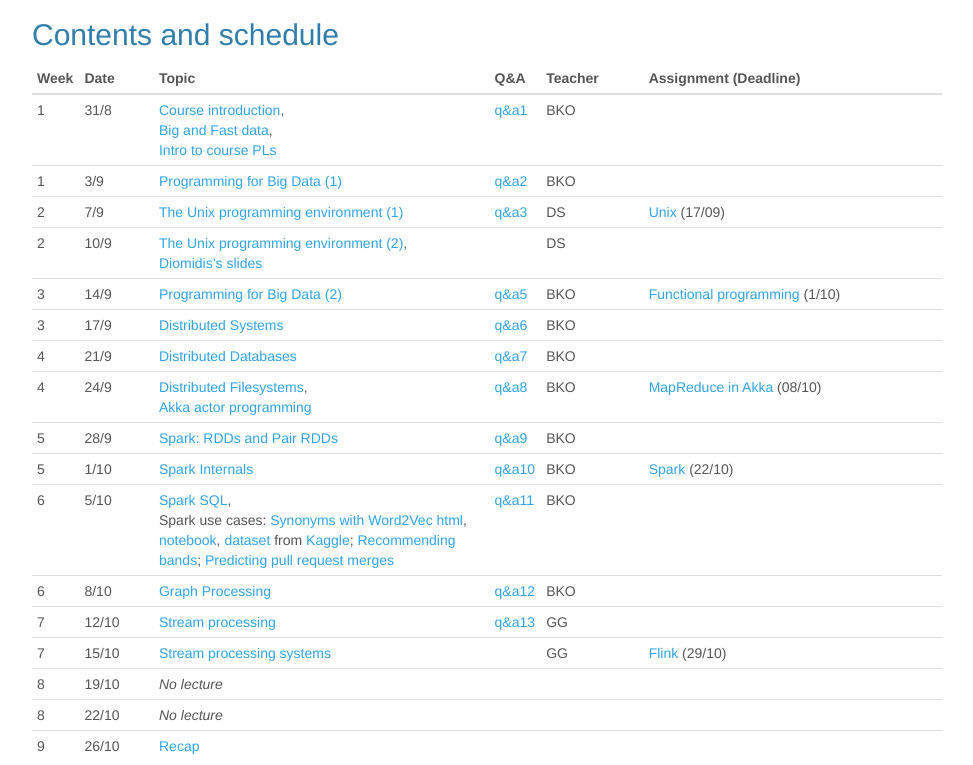
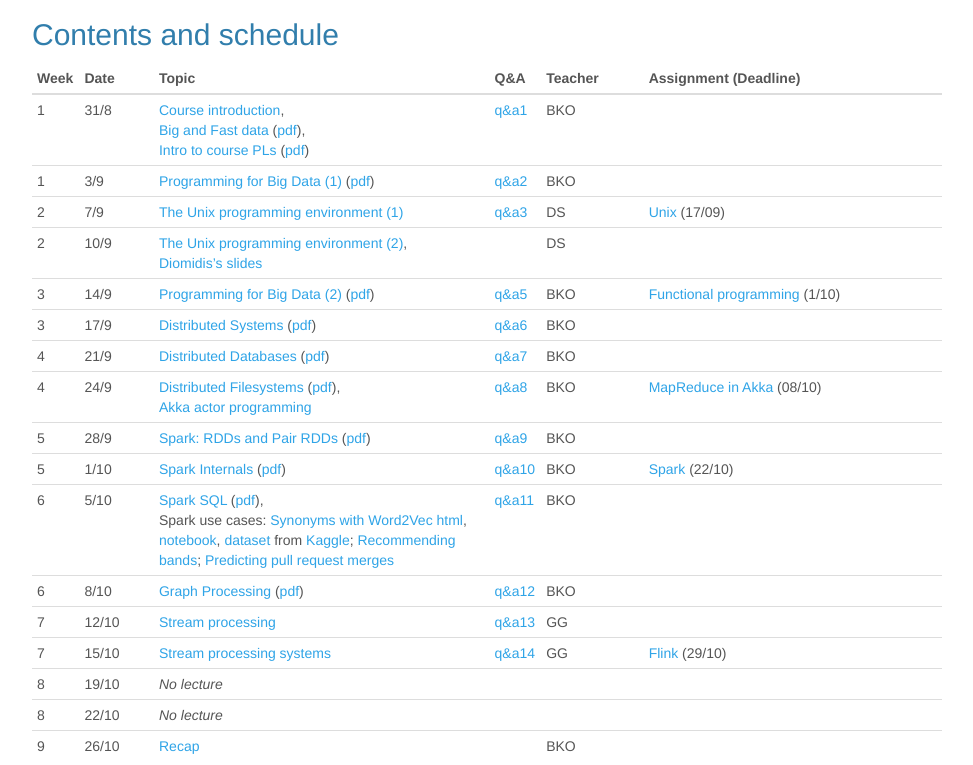
Before and after one commit to burcuku/cse2520-bigdata, a plain HTML site: page index.html in a window 1280 px wide. Shown: the part 797-1562 px from the top of the page, without its empty margins (153-1126 px from the left). Drawn offline with nearby package versions, Linux system fonts and the light colour scheme; some packages are replaced by stand-ins of ours.

Commit message:
Shared pdf slide format of the lecture notes

```diff
--- a/index.html
+++ b/index.html
@@ -257,7 +257,7 @@ summary {
 <tr class="odd">
 <td align="left">1</td>
 <td align="left">31/8</td>
-<td align="left"><a href="course-intro.html">Course introduction</a>, <br /> <a href="big-data.html">Big and Fast data</a>, <br /> <a href="intro-to-langs.html">Intro to course PLs</a></td>
+<td align="left"><a href="course-intro.html">Course introduction</a>, <br /> <a href="big-data.html">Big and Fast data</a> (<a href="https://surfdrive.surf.nl/files/index.php/s/mzbrAUt5fRha8JL">pdf</a>), <br /> <a href="intro-to-langs.html">Intro to course PLs</a> (<a href="https://surfdrive.surf.nl/files/index.php/s/P4grUlFiGzm8OwH">pdf</a>)</td>
 <td><a href="https://surfdrive.surf.nl/files/index.php/s/s080kGukbd1iRWV">q&amp;a1</a></td>
 <td>BKO</td>
 <td></td>
@@ -265,7 +265,7 @@ summary {
 <tr class="even">
 <td align="left">1</td>
 <td align="left">3/9</td>
-<td align="left"><a href="prog-big-data.html">Programming for Big Data (1)</a></td>
+<td align="left"><a href="prog-big-data.html">Programming for Big Data (1)</a> (<a href="https://surfdrive.surf.nl/files/index.php/s/VxaGsLIrv7GAJk8">pdf</a>)</td>
 <td><a href="https://surfdrive.surf.nl/files/index.php/s/XIKMv2u77CPHi6m">q&amp;a2</a></td>
 <td>BKO</td>
 <td></td>
@@ -289,7 +289,7 @@ summary {
 <tr class="odd">
 <td align="left">3</td>
 <td align="left">14/9</td>
-<td align="left"><a href="prog-big-data.html">Programming for Big Data (2)</a></td>
+<td align="left"><a href="prog-big-data.html">Programming for Big Data (2)</a> (<a href="https://surfdrive.surf.nl/files/index.php/s/VxaGsLIrv7GAJk8">pdf</a>)</td>
 <td><a href="https://surfdrive.surf.nl/files/index.php/s/qEiZ2cBxotPX0So">q&amp;a5</a></td>
 <td>BKO</td>
 <td><a href="https://brightspace.tudelft.nl/d2l/le/content/399744/viewContent/2324723/View">Functional programming</a> (1/10)</td>
@@ -297,7 +297,7 @@ summary {
 <tr class="even">
 <td align="left">3</td>
 <td align="left">17/9</td>
-<td align="left"><a href="dist-systems.html">Distributed Systems</a></td>
+<td align="left"><a href="dist-systems.html">Distributed Systems</a> (<a href="https://surfdrive.surf.nl/files/index.php/s/ZXT80kRC5eDQ8MU">pdf</a>)</td>
 <td><a href="https://surfdrive.surf.nl/files/index.php/s/QlFGXNA9vKHWnjH">q&amp;a6</a></td>
 <td>BKO</td>
 <td></td>
@@ -305,7 +305,7 @@ summary {
 <tr class="odd">
 <td align="left">4</td>
 <td align="left">21/9</td>
-<td align="left"><a href="dist-databases.html">Distributed Databases</a></td>
+<td align="left"><a href="dist-databases.html">Distributed Databases</a> (<a href="https://surfdrive.surf.nl/files/index.php/s/57IBLloiBI7CltA">pdf</a>)</td>
 <td><a href="https://surfdrive.surf.nl/files/index.php/s/VUQvrDUK3Pg6Sy4">q&amp;a7</a></td>
 <td>BKO</td>
 <td></td>
@@ -313,7 +313,7 @@ summary {
 <tr class="even">
 <td align="left">4</td>
 <td align="left">24/9</td>
-<td align="left"><a href="dist-fs.html">Distributed Filesystems</a>, <br /> <a href="https://surfdrive.surf.nl/files/index.php/s/j37dH6NedY1DWRV">Akka actor programming</a></td>
+<td align="left"><a href="dist-fs.html">Distributed Filesystems</a> (<a href="https://surfdrive.surf.nl/files/index.php/s/c3LFmYCvnmLD4rv">pdf</a>), <br /> <a href="https://surfdrive.surf.nl/files/index.php/s/j37dH6NedY1DWRV">Akka actor programming</a></td>
 <td><a href="https://surfdrive.surf.nl/files/index.php/s/cToln0QsENVTXVR">q&amp;a8</a></td>
 <td>BKO</td>
 <td><a href="https://brightspace.tudelft.nl/d2l/le/content/399744/viewContent/2324733/View">MapReduce in Akka</a> (08/10)</td>
@@ -321,7 +321,7 @@ summary {
 <tr class="odd">
 <td align="left">5</td>
 <td align="left">28/9</td>
-<td align="left"><a href="spark.html">Spark: RDDs and Pair RDDs</a></td>
+<td align="left"><a href="spark.html">Spark: RDDs and Pair RDDs</a> (<a href="https://surfdrive.surf.nl/files/index.php/s/FS63l8NXWeuZicC">pdf</a>)</td>
 <td><a href="https://surfdrive.surf.nl/files/index.php/s/tum5OpBUFtFSjQ3">q&amp;a9</a></td>
 <td>BKO</td>
 <td></td>
@@ -329,7 +329,7 @@ summary {
 <tr class="even">
 <td align="left">5</td>
 <td align="left">1/10</td>
-<td align="left"><a href="spark.html">Spark Internals</a></td>
+<td align="left"><a href="spark.html">Spark Internals</a> (<a href="https://surfdrive.surf.nl/files/index.php/s/SlwKdRaEtDwZkkF">pdf</a>)</td>
 <td><a href="https://surfdrive.surf.nl/files/index.php/s/B5CUpzwKYbHZqIX">q&amp;a10</a></td>
 <td>BKO</td>
 <td><a href="https://brightspace.tudelft.nl/d2l/le/content/399744/viewContent/2324725/View">Spark</a> (22/10)</td>
@@ -337,7 +337,7 @@ summary {
 <tr class="odd">
 <td align="left">6</td>
 <td align="left">5/10</td>
-<td align="left"><a href="spark-datasets.html">Spark SQL</a>, <br /> Spark use cases: <a href="term-rel-word2vec.html">Synonyms with Word2Vec html</a>, <a href="term-rel-word2vec.ipynb">notebook</a>, <a href="https://surfdrive.surf.nl/files/index.php/s/vpmiiKLzXQmOigH">dataset</a> from <a href="https://www.kaggle.com/c/word2vec-nlp-tutorial/data">Kaggle</a>; <a href="https://gousios.org/courses/bigdata/audioscrobbler.html">Recommending bands</a>; <a href="https://gousios.org/courses/bigdata/pullreqs.html">Predicting pull request merges</a></td>
+<td align="left"><a href="spark-datasets.html">Spark SQL</a> (<a href="https://surfdrive.surf.nl/files/index.php/s/UQXTmTK19hcp0Us">pdf</a>), <br /> Spark use cases: <a href="term-rel-word2vec.html">Synonyms with Word2Vec html</a>, <a href="term-rel-word2vec.ipynb">notebook</a>, <a href="https://surfdrive.surf.nl/files/index.php/s/vpmiiKLzXQmOigH">dataset</a> from <a href="https://www.kaggle.com/c/word2vec-nlp-tutorial/data">Kaggle</a>; <a href="https://gousios.org/courses/bigdata/audioscrobbler.html">Recommending bands</a>; <a href="https://gousios.org/courses/bigdata/pullreqs.html">Predicting pull request merges</a></td>
 <td><a href="https://surfdrive.surf.nl/files/index.php/s/ROeUpEyQZOXqhsI">q&amp;a11</a></td>
 <td>BKO</td>
 <td></td>
@@ -345,7 +345,7 @@ summary {
 <tr class="even">
 <td align="left">6</td>
 <td align="left">8/10</td>
-<td align="left"><a href="graphs.html">Graph Processing</a></td>
+<td align="left"><a href="graphs.html">Graph Processing</a> (<a href="https://surfdrive.surf.nl/files/index.php/s/0MmiYIQpURHylAz">pdf</a>)</td>
 <td><a href="https://surfdrive.surf.nl/files/index.php/s/txJEgv0LY4dfii5">q&amp;a12</a></td>
 <td>BKO</td>
 <td></td>
@@ -362,7 +362,7 @@ summary {
 <td align="left">7</td>
 <td align="left">15/10</td>
 <td align="left"><a href="streaming.html">Stream processing systems</a></td>
-<td></td>
+<td><a href="https://surfdrive.surf.nl/files/index.php/s/8R8t8m55yAjbQLV">q&amp;a14</a></td>
 <td>GG</td>
 <td><a href="https://brightspace.tudelft.nl/d2l/le/content/399744/viewContent/2324726/View">Flink</a> (29/10)</td>
 </tr>
@@ -387,7 +387,7 @@ summary {
 <td align="left">26/10</td>
 <td align="left"><a href="recap.html">Recap</a> <!--, [Answers to recap questions](https://docs.google.com/document/d/1BpVzfK1AfAt9q8PtKAVM8XhHzCp2QHpOzeTl6pLexbo) (Quintin van Leersum and Mikhail Epifanov)--></td>
 <td></td>
-<td></td>
+<td>BKO</td>
 <td></td>
 </tr>
 </tbody>
```
